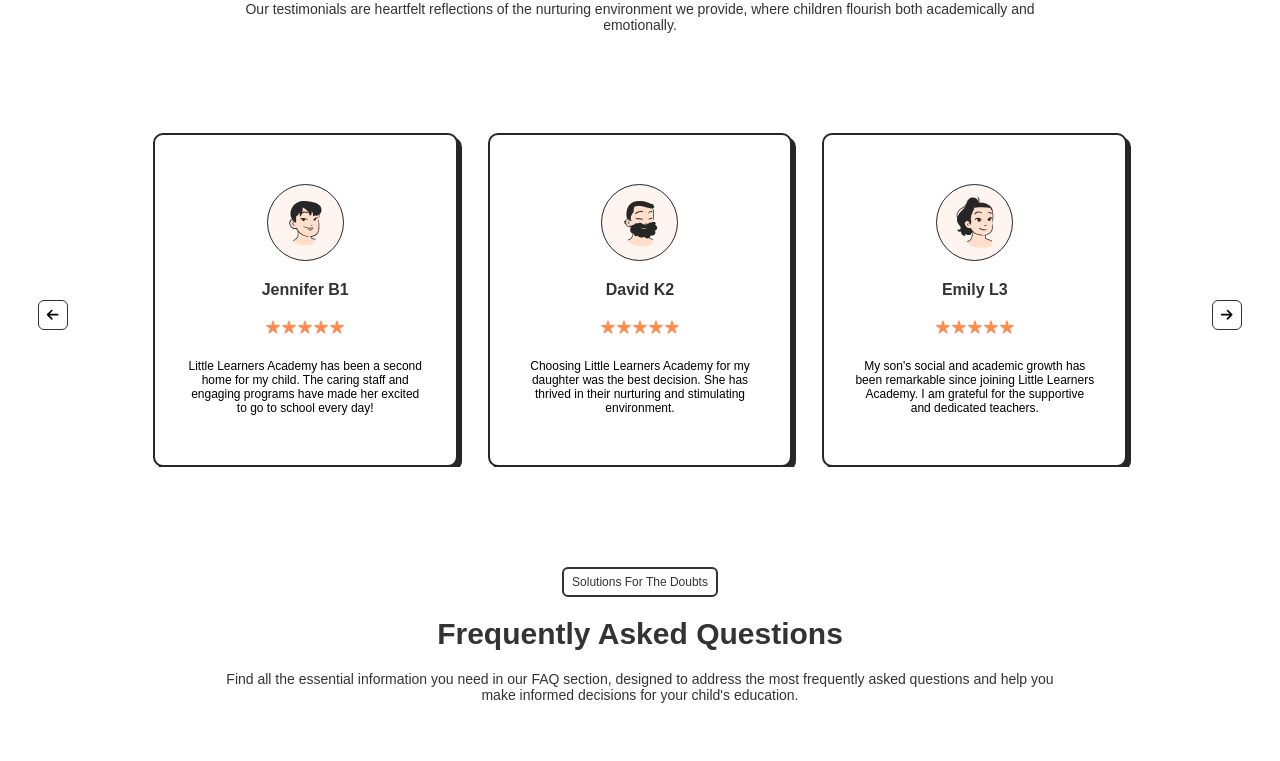
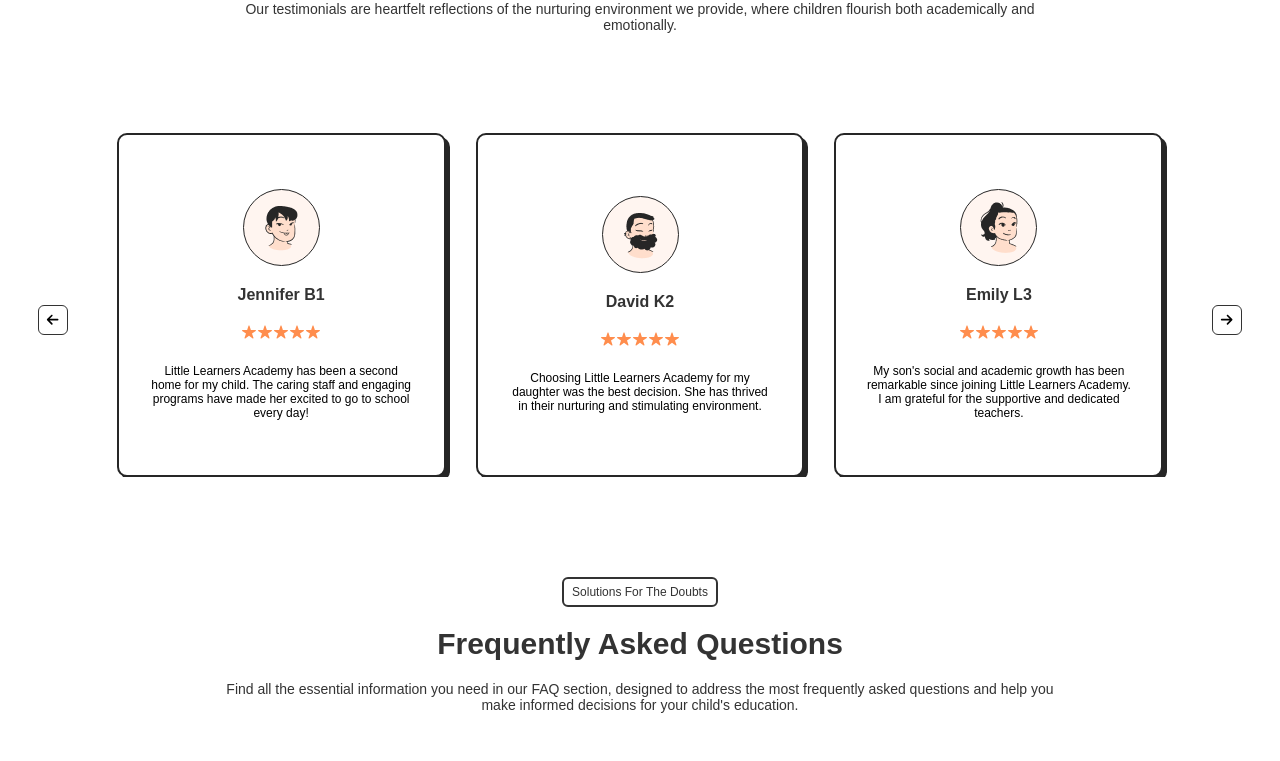
Before and after one commit to NourAlhoussein/Task_2, a React (Vite) app: page / in a window 1280 px wide. Shown: the part 1560-2321 px from the top of the page. Built offline with nearby package versions, Linux system fonts and the light colour scheme.

Commit message:
modify import photos

```diff
--- a/src/components/Banner/Banner.jsx
+++ b/src/components/Banner/Banner.jsx
@@ -1,7 +1,6 @@
 import React from "react";
 import styles from "./Banner.module.css";
 import { AiOutlineArrowRight } from "react-icons/ai";
-import abstract from "/assets/images/Abstract Design.png"
 
 function GrabSeat({ abstract2, group, group2 }) {
   return (
@@ -11,7 +10,7 @@ function GrabSeat({ abstract2, group, group2 }) {
           Admission is Open, Grab your seat now
         </div>
         <AiOutlineArrowRight className={styles.BannerArrow} />
-        <img className={styles.imageOne} src={abstract} alt="" />
+        <img className={styles.imageOne} src= "/Task_2/assets/images/Abstract Design.png" alt="" />
         <img className={styles.imageTwo} src={abstract2} alt="" />
         <img className={styles.imageThree} src={group} alt="" />
         <img className={styles.imageFour} src={group2} alt="" />
--- a/src/components/TestmonialComponent/TestmonialComponent.module.css
+++ b/src/components/TestmonialComponent/TestmonialComponent.module.css
@@ -10,10 +10,10 @@
   row-gap: 20px;
   padding: 40px 30px;
   font-family: "Outfit", sans-serif;
-  flex-basis: 20%;
+  flex-basis: 22%;
   flex-grow: 0;
   flex-shrink: 0;
-  height: 250px;
+  height: 260px;
 }
 .photoStyle {
   display: flex;
@@ -38,7 +38,7 @@
 .starStyle {
   color: #ff8d4d;
 }
-@media screen and (max-width: 1240px) and (min-width: 1000px) {
+@media screen and (max-width: 1240px) and (min-width: 950px) {
   .cardStyle {
     flex-basis: 20%;
   }
```
